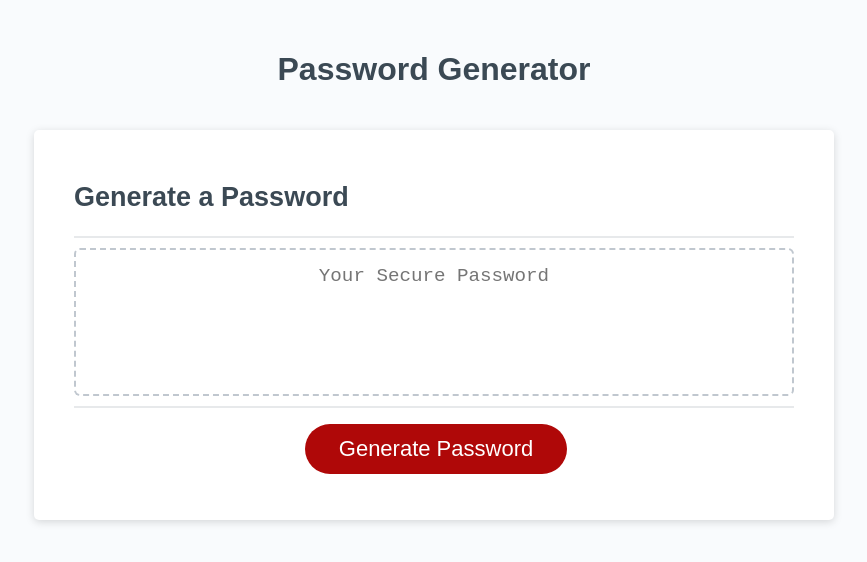
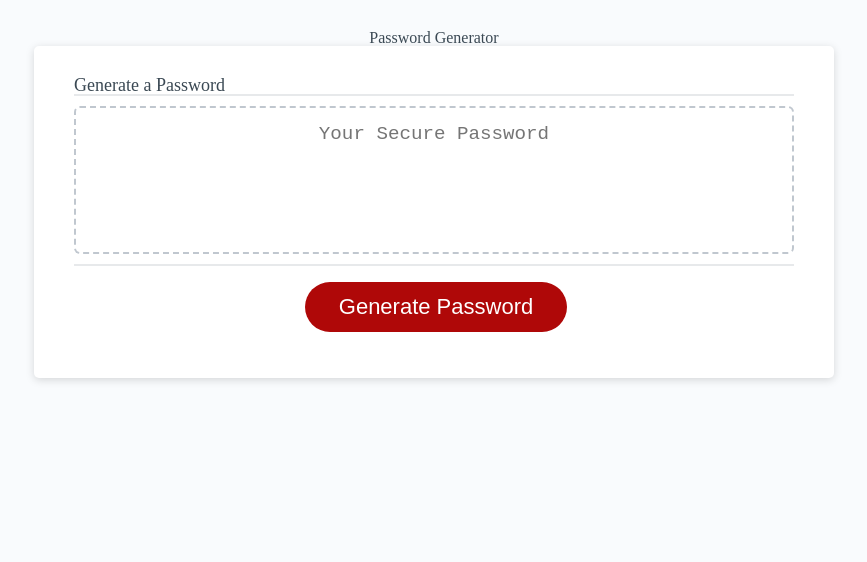
Before and after one commit to Michaelswigart/It-lives, a plain HTML site: page index.html in a window 1280 px wide. Shown: the whole page, without its empty margins (206-1073 px from the left). Drawn offline with Linux system fonts and the light colour scheme.

Commit message:
I added a reset.css

```diff
--- a/index.html
+++ b/index.html
@@ -6,6 +6,7 @@
     <meta http-equiv="X-UA-Compatible" content="ie=edge" />
     <title>Password Generator</title>
     <link rel="stylesheet" href="style.css" />
+    <link rel="stylesheet" href="reset.css"/>
   </head>
   <body>
     <div class="wrapper">
--- /dev/null
+++ b/reset.css
@@ -0,0 +1,43 @@
+html, body, div, span, applet, object, iframe,
+h1, h2, h3, h4, h5, h6, p, blockquote, pre,
+a, abbr, acronym, address, big, cite, code,
+del, dfn, em, img, ins, kbd, q, s, samp,
+small, strike, strong, sub, sup, tt, var,
+b, u, i, center,
+dl, dt, dd, ol, ul, li,
+fieldset, form, label, legend,
+table, caption, tbody, tfoot, thead, tr, th, td,
+article, aside, canvas, details, embed,
+figure, figcaption, footer, header, hgroup,
+menu, nav, output, ruby, section, summary,
+time, mark, audio, video {
+	margin: 0;
+	padding: 0;
+	border: 0;
+	font-size: 100%;
+	font: inherit;
+	vertical-align: baseline;
+}
+/* HTML5 display-role reset for older browsers */
+article, aside, details, figcaption, figure,
+footer, header, hgroup, menu, nav, section {
+	display: block;
+}
+body {
+	line-height: 1;
+}
+ol, ul {
+	list-style: none;
+}
+blockquote, q {
+	quotes: none;
+}
+blockquote:before, blockquote:after,
+q:before, q:after {
+	content: '';
+	content: none;
+}
+table {
+	border-collapse: collapse;
+	border-spacing: 0;
+}
```
Also changed, not shown: 1 other file.
